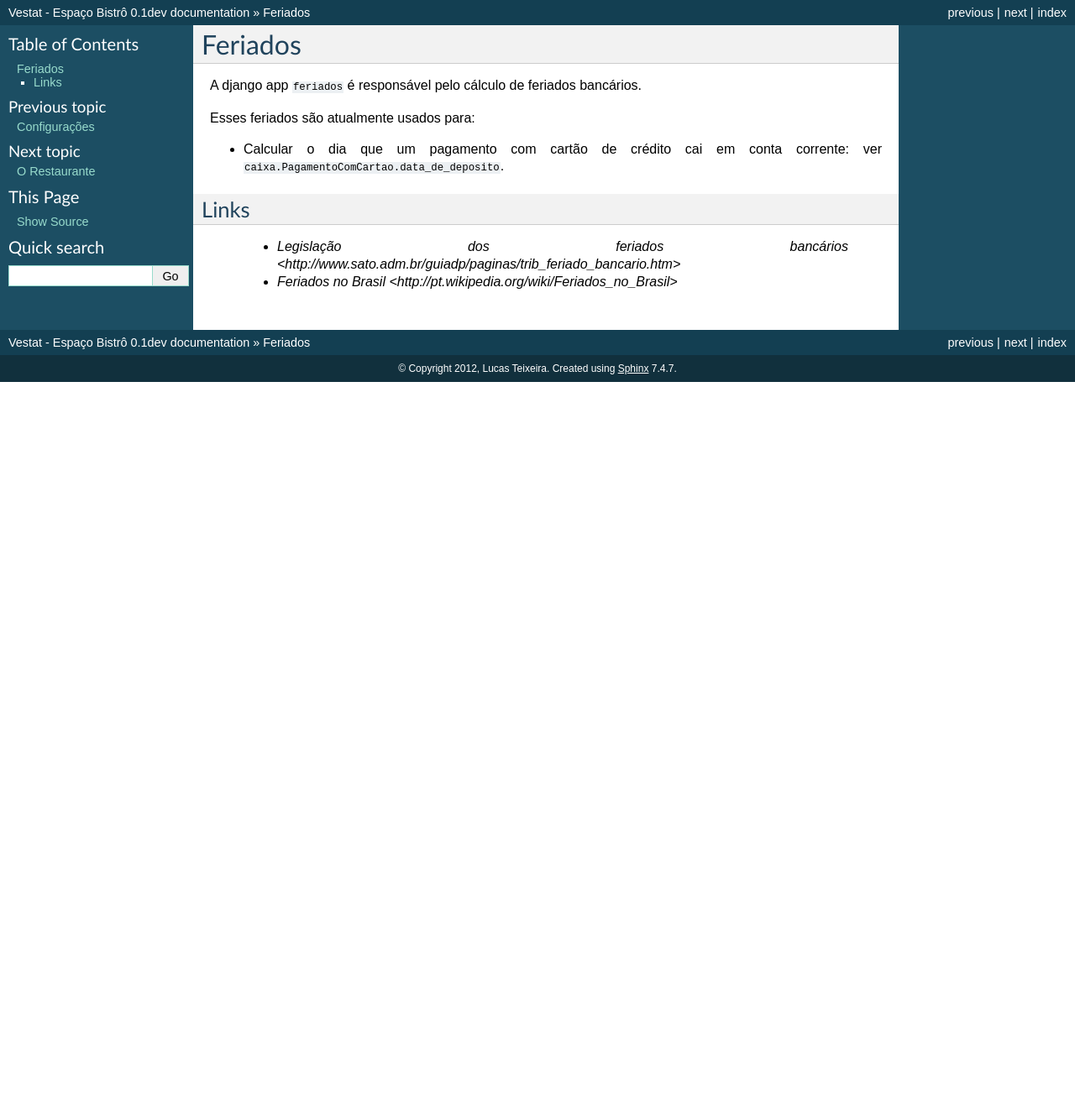
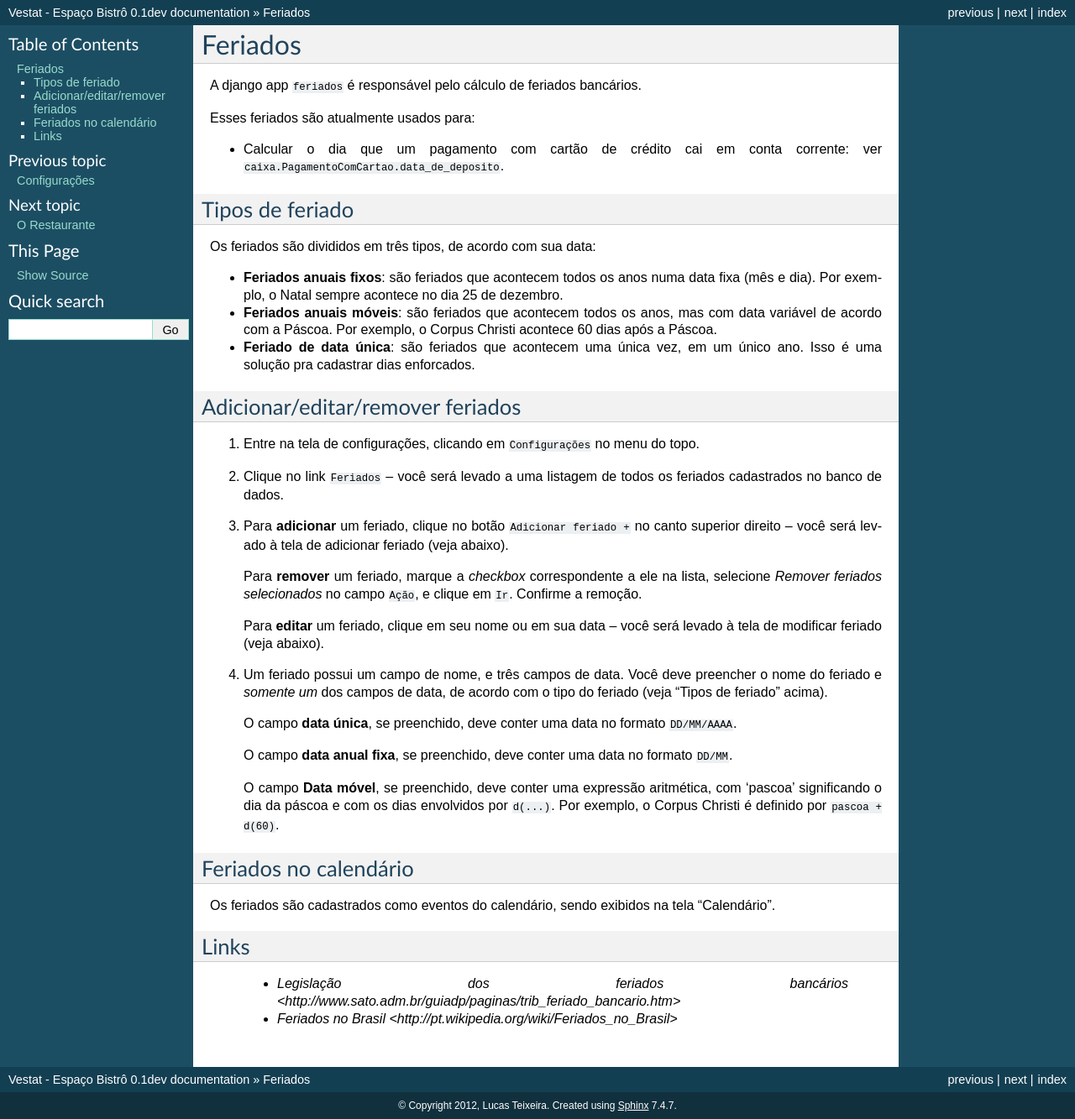
Before and after one commit to duasfl8r/vestat, a Sphinx documentation site: the page built from docs/feriados.rst, in a window 1280 px wide. Shown: the whole page at 84% size. Built offline with Sphinx 7.4.7, drawn with Linux system fonts in a browser that asks for light colours; formulas are drawn with MathJax 3; before the commit the page ends 900 px from its top, so only the background shows below that.

Commit message:
documentação feriados

```diff
--- a/docs/feriados.rst
+++ b/docs/feriados.rst
@@ -9,6 +9,57 @@ Esses feriados são atualmente usados para:
 * Calcular o dia que um pagamento com cartão de crédito cai em conta corrente:
   ver ``caixa.PagamentoComCartao.data_de_deposito``.
 
+Tipos de feriado
+================
+
+Os feriados são divididos em três tipos, de acordo com sua data:
+
+- **Feriados anuais fixos**: são feriados que acontecem todos os anos numa data
+  fixa (mês e dia). Por exemplo, o Natal sempre acontece no dia 25 de dezembro.
+
+- **Feriados anuais móveis**: são feriados que acontecem todos os anos, mas com
+  data variável de acordo com a Páscoa. Por exemplo, o Corpus Christi acontece
+  60 dias após a Páscoa.
+
+- **Feriado de data única**: são feriados que acontecem uma única vez, em um
+  único ano. Isso é uma solução pra cadastrar dias enforcados.
+
+Adicionar/editar/remover feriados
+=================================
+
+1. Entre na tela de configurações, clicando em ``Configurações`` no menu do topo.
+
+2. Clique no link ``Feriados`` -- você será levado a uma listagem de todos os feriados cadastrados no banco de dados.
+
+3. Para **adicionar** um feriado, clique no botão ``Adicionar feriado +`` no
+   canto superior direito -- você será levado à tela de adicionar feriado (veja abaixo).
+
+   Para **remover** um feriado, marque a *checkbox* correspondente a ele na
+   lista, selecione *Remover feriados selecionados* no campo ``Ação``, e clique
+   em ``Ir``. Confirme a remoção.
+
+   Para **editar** um feriado, clique em seu nome ou em sua data -- você será
+   levado à tela de modificar feriado (veja abaixo).
+
+4. Um feriado possui um campo de nome, e três campos de data. Você deve
+   preencher o nome do feriado e *somente um* dos campos de data, de acordo com
+   o tipo do feriado (veja "Tipos de feriado" acima).
+
+   O campo **data única**, se preenchido, deve conter uma data no formato ``DD/MM/AAAA``.
+
+   O campo **data anual fixa**, se preenchido, deve conter uma data no formato ``DD/MM``.
+
+   O campo **Data móvel**, se preenchido, deve conter uma expressão aritmética,
+   com 'pascoa' significando o dia da páscoa e com os dias envolvidos por
+   ``d(...)``. Por exemplo, o Corpus Christi é definido por ``pascoa + d(60)``.
+
+
+Feriados no calendário
+======================
+
+Os feriados são cadastrados como eventos do calendário, sendo exibidos na tela
+"Calendário".
+
 Links
 =====
 
```
